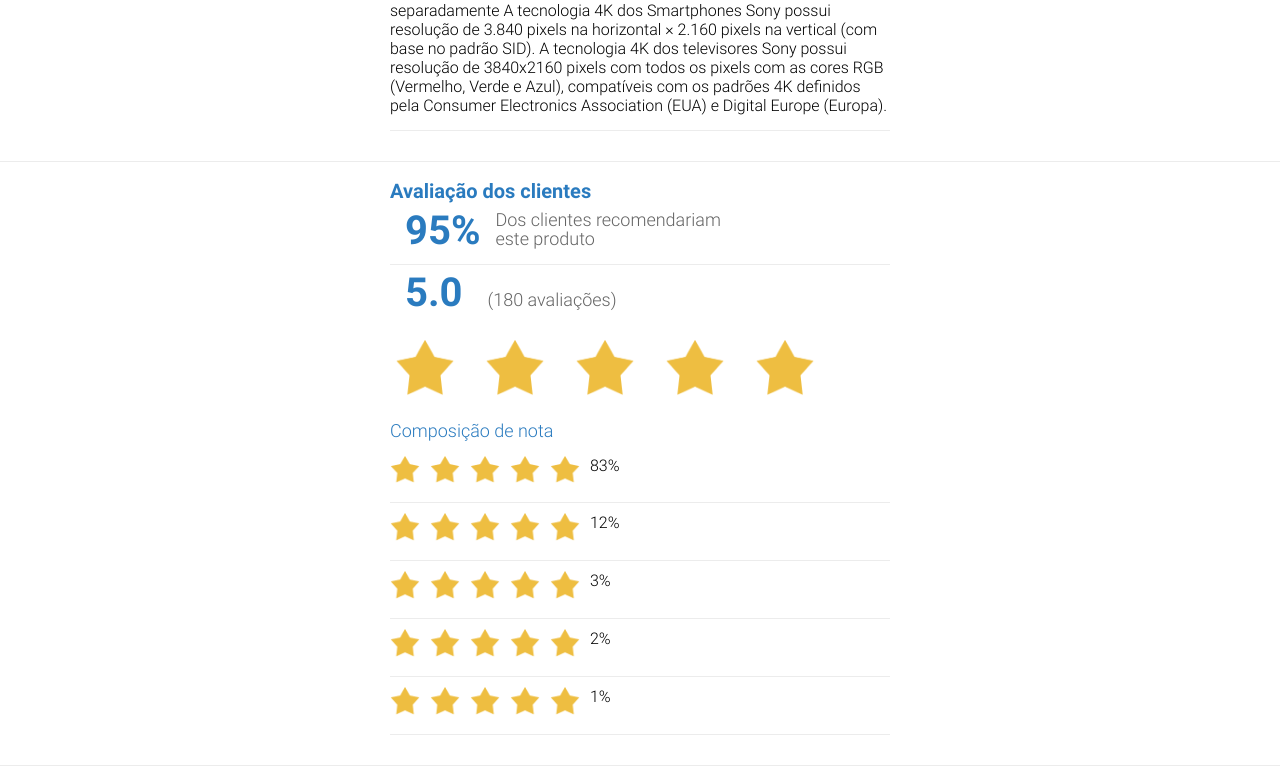
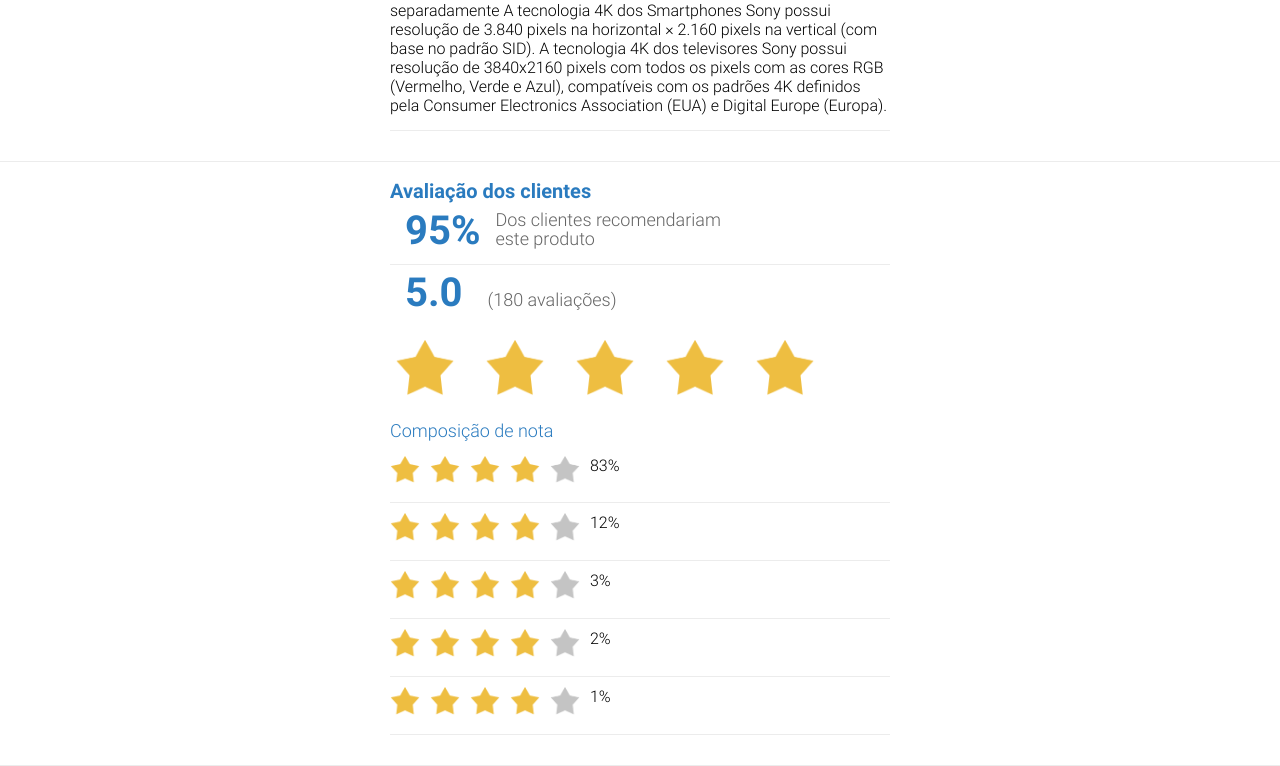
Before and after one commit to a2martins/landing-page, an Angular app: page / in a window 1280 px wide. Shown: the part 2711-3477 px from the top of the page. Built offline with nearby package versions, Linux system fonts and the light colour scheme.

Commit message:
Composição de nota

```diff
--- a/src/app/app.component.html
+++ b/src/app/app.component.html
@@ -178,7 +178,7 @@
           <div [className]="'thumbnails-mini'">
             <img
               [className]="'thumbnails-mini-stars'"
-              src="/assets/images/star.png"
+              src="/assets/images/star-disabled.png"
             />
           </div>
 
```
